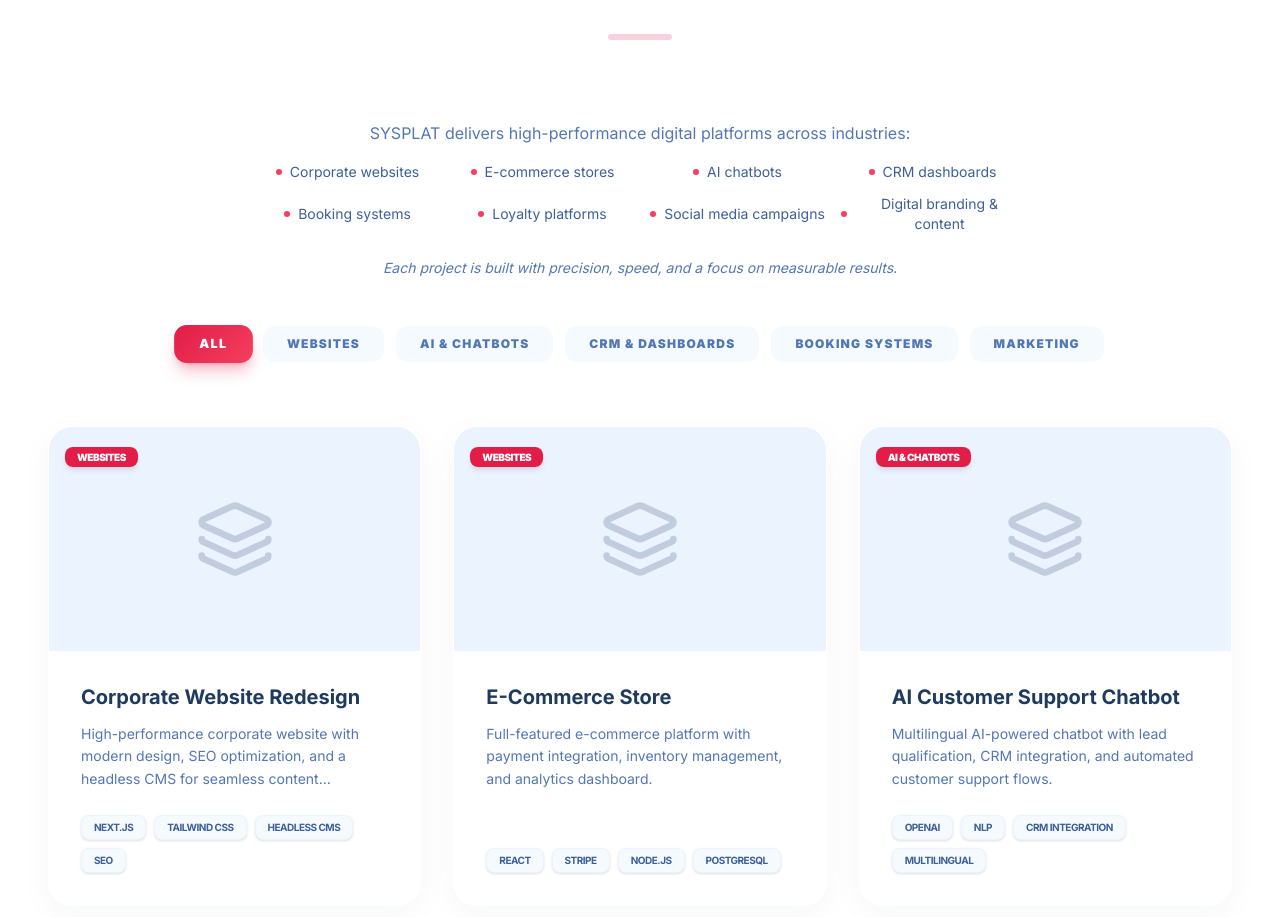
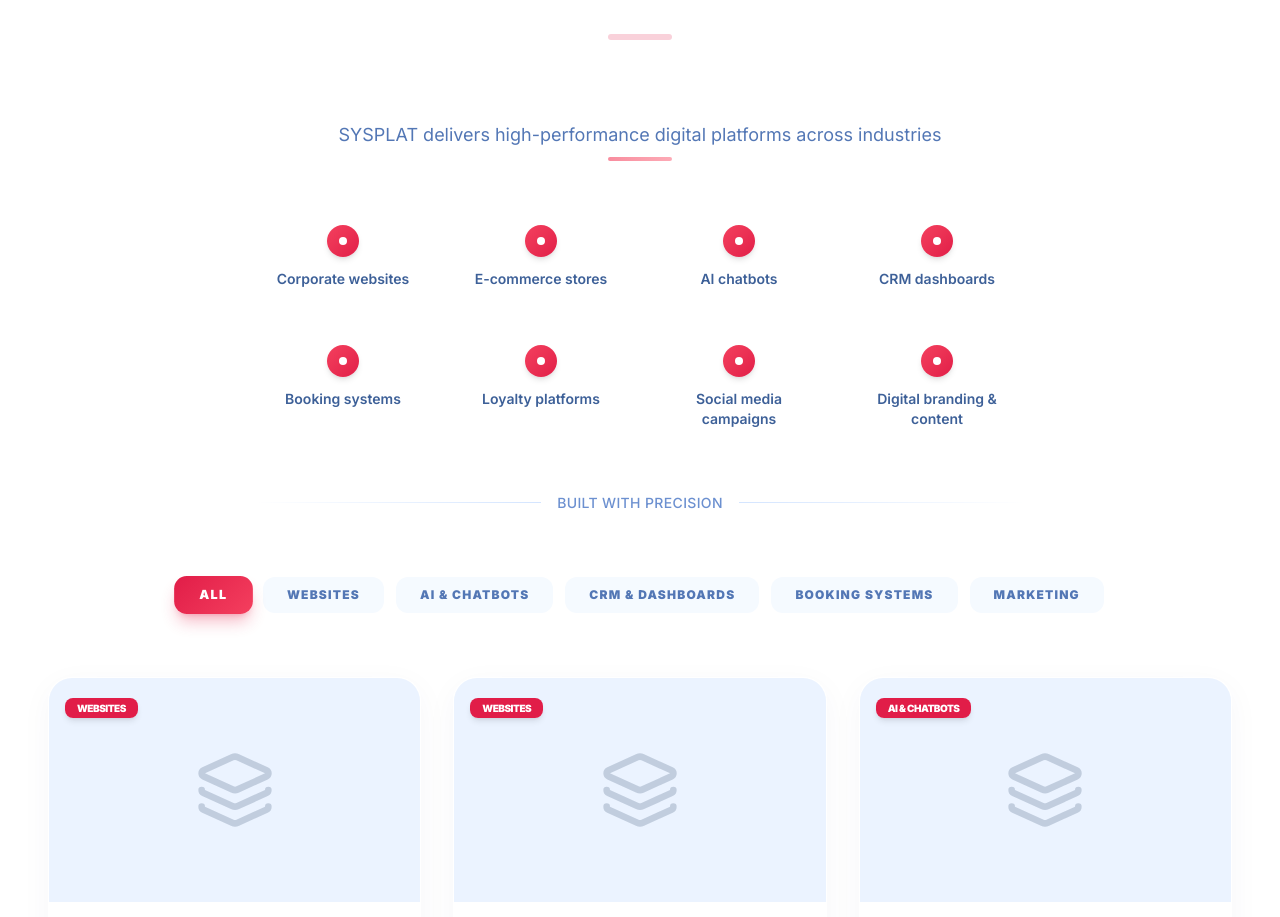
Before and after one commit to parsasamandi/IT-tech-portfolio, a Next.js app: page / in a window 1280 px wide. Shown: the part 4259-5176 px from the top of the page. Built offline with nearby package versions, Linux system fonts and the light colour scheme; no server answers; the database is empty.

Commit message:
feat(projects): redesign description block with professional layout

```diff
--- a/components/sections/Projects.tsx
+++ b/components/sections/Projects.tsx
@@ -44,47 +44,46 @@
         <SectionHeading title="Our Work" highlight="Work" subtitle="Portfolio" />
 
         {/* Description */}
-        <div className="max-w-3xl mx-auto text-center mb-12">
-          <p className="text-navy-600 text-base leading-relaxed mb-4">
-            SYSPLAT delivers high-performance digital platforms across industries:
-          </p>
-          <div className="grid grid-cols-2 md:grid-cols-4 gap-3 text-sm text-navy-700 mb-6">
-            <div className="flex items-center gap-2 justify-center">
-              <span className="w-1.5 h-1.5 rounded-full bg-crimson-500" />
-              <span>Corporate websites</span>
-            </div>
-            <div className="flex items-center gap-2 justify-center">
-              <span className="w-1.5 h-1.5 rounded-full bg-crimson-500" />
-              <span>E-commerce stores</span>
-            </div>
-            <div className="flex items-center gap-2 justify-center">
-              <span className="w-1.5 h-1.5 rounded-full bg-crimson-500" />
-              <span>AI chatbots</span>
-            </div>
-            <div className="flex items-center gap-2 justify-center">
-              <span className="w-1.5 h-1.5 rounded-full bg-crimson-500" />
-              <span>CRM dashboards</span>
-            </div>
-            <div className="flex items-center gap-2 justify-center">
-              <span className="w-1.5 h-1.5 rounded-full bg-crimson-500" />
-              <span>Booking systems</span>
-            </div>
-            <div className="flex items-center gap-2 justify-center">
-              <span className="w-1.5 h-1.5 rounded-full bg-crimson-500" />
-              <span>Loyalty platforms</span>
-            </div>
-            <div className="flex items-center gap-2 justify-center">
-              <span className="w-1.5 h-1.5 rounded-full bg-crimson-500" />
-              <span>Social media campaigns</span>
-            </div>
-            <div className="flex items-center gap-2 justify-center">
-              <span className="w-1.5 h-1.5 rounded-full bg-crimson-500" />
-              <span>Digital branding & content</span>
-            </div>
+        <div className="max-w-3xl mx-auto mb-16">
+          <div className="text-center mb-12">
+            <p className="text-navy-600 text-lg leading-relaxed mb-2">
+              SYSPLAT delivers high-performance digital platforms across industries
+            </p>
+            <div className="h-1 w-16 bg-gradient-to-r from-crimson-500 to-crimson-400 mx-auto rounded-full opacity-60" />
           </div>
-          <p className="text-navy-600 text-sm italic">
-            Each project is built with precision, speed, and a focus on measurable results.
-          </p>
+
+          <div className="grid grid-cols-2 md:grid-cols-4 gap-6 mb-12">
+            {[
+              "Corporate websites",
+              "E-commerce stores",
+              "AI chatbots",
+              "CRM dashboards",
+              "Booking systems",
+              "Loyalty platforms",
+              "Social media campaigns",
+              "Digital branding & content"
+            ].map((item, i) => (
+              <div
+                key={item}
+                className="group flex flex-col items-center gap-3 p-4 rounded-2xl transition-all duration-300 hover:bg-navy-50/50"
+              >
+                <div className="w-8 h-8 rounded-full bg-gradient-to-br from-crimson-500 to-crimson-600 flex items-center justify-center shadow-md group-hover:shadow-crimson-500/40 transition-shadow">
+                  <span className="w-2 h-2 rounded-full bg-white" />
+                </div>
+                <span className="text-sm font-semibold text-navy-700 text-center group-hover:text-navy-900 transition-colors">
+                  {item}
+                </span>
+              </div>
+            ))}
+          </div>
+
+          <div className="flex items-center justify-center gap-4 text-center">
+            <div className="flex-1 h-px bg-gradient-to-r from-transparent to-navy-200" />
+            <p className="text-navy-500 text-sm font-medium tracking-wide uppercase">
+              Built with Precision
+            </p>
+            <div className="flex-1 h-px bg-gradient-to-l from-transparent to-navy-200" />
+          </div>
         </div>
 
         {/* Filter */}
```
